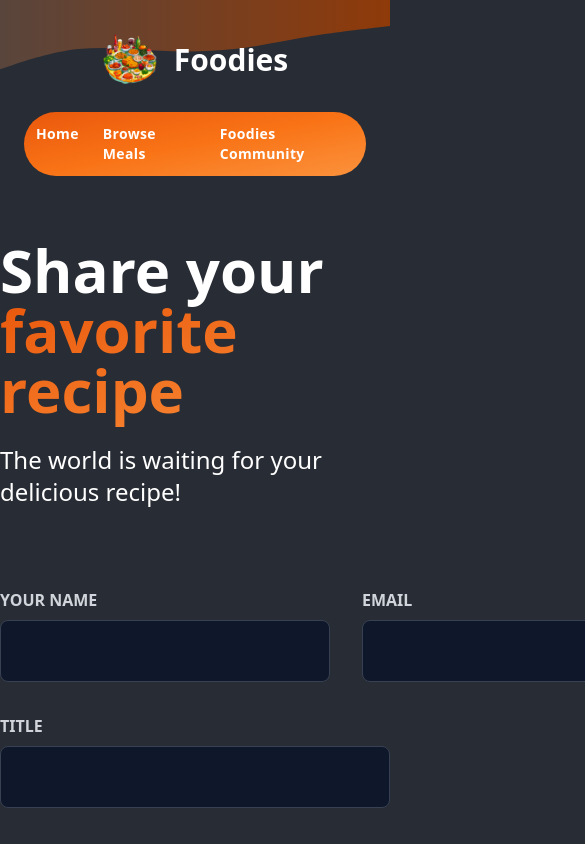
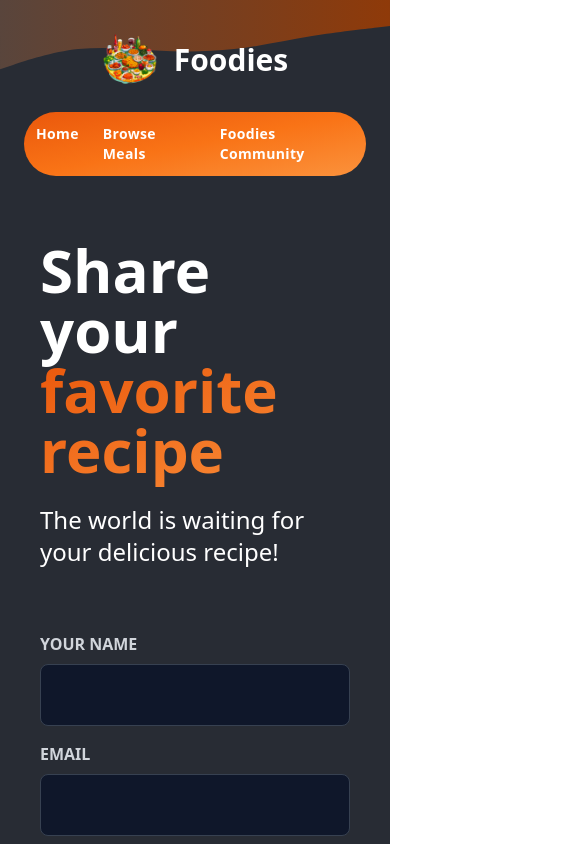
Before and after one commit to IIvexII/Foodies-nextjs, a Next.js app: page /meals/share in a window 390 px wide. Shown: the top 844 px of the page, 585 px wide, since content can reach past the window. Built offline with nearby package versions, Linux system fonts and the light colour scheme.

Commit message:
feat: share meal page is responsive

```diff
--- a/app/meals/share/page.tsx
+++ b/app/meals/share/page.tsx
@@ -12,12 +12,12 @@ import { useFormState } from "react-dom";
 export default function ShareMealPage() {
   const [state, formAction] = useFormState(shareMeal, { message: "" });
 
-  return <form className="max-w-screen-md mx-auto flex flex-col gap-8 my-16" action={formAction}>
+  return <form className="max-w-screen-md mx-auto flex flex-col gap-4 md:gap-8 my-16 px-10" action={formAction}>
     <header className="mb-12">
       <h1 className="text-6xl font-semibold mb-2">Share your <HighLightedText>favorite recipe</HighLightedText></h1>
       <p className="text-2xl font-light">The world is waiting for your delicious recipe!</p>
     </header>
-    <div className="flex flex-row gap-8">
+    <div className="flex flex-col md:flex-row gap-4 md:gap-8">
       <TextInput label="Your name" name="name" />
       <TextInput label="Email" name="email" type="email" />
     </div>
```
